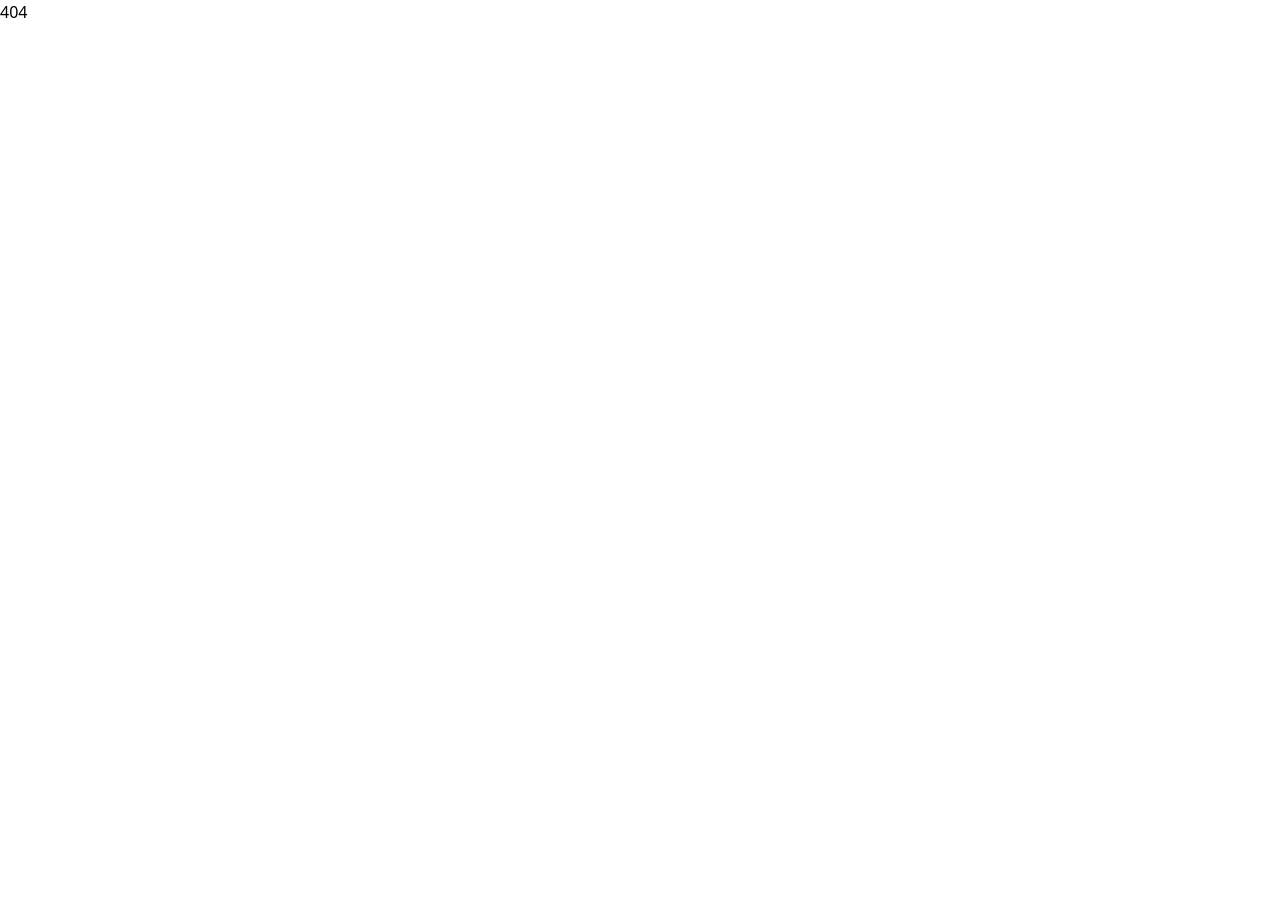
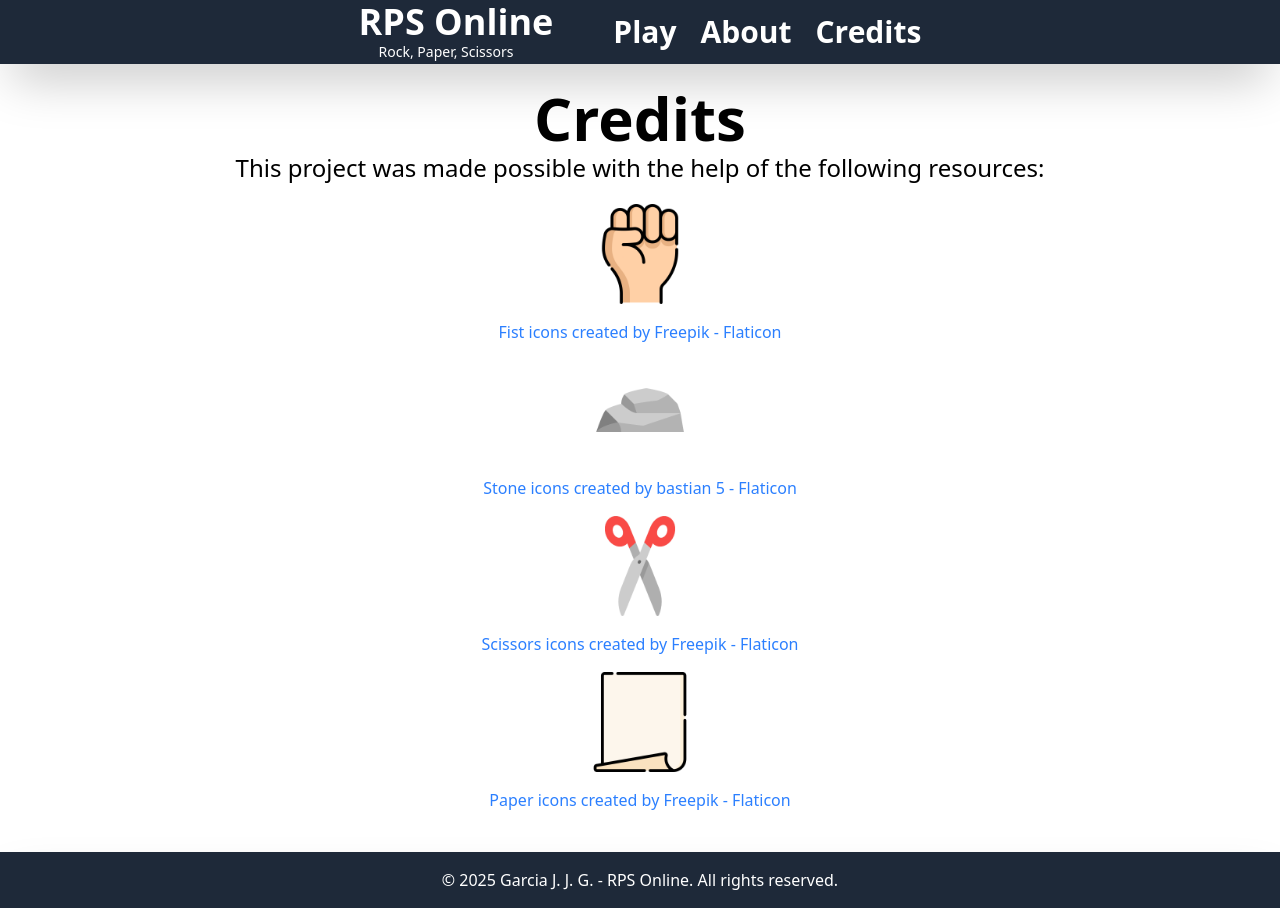
Before and after one commit to DustyCs/RPS-Online, a React (Vite) app in the folder frontend/RPS Online/: page /credits in a window 1280 px wide. Before the commit the page ends 800 px from the top, so only its background shows below. Built offline with nearby package versions, Linux system fonts and the light colour scheme.

Commit message:
Frontend Pages Almost Complete

```diff
--- a/frontend/RPS Online/src/components/Navbar.jsx
+++ b/frontend/RPS Online/src/components/Navbar.jsx
@@ -2,7 +2,7 @@ export default function Navbar() {
   return (
     <div className="w-full h-16 bg-gray-800 shadow-2xl gap-15 text-white p-4 flex justify-center items-center">
         <div>
-            <h1 className="text-4xl font-extrabold">RPS Online</h1>
+            <h1 className="text-4xl font-extrabold cursor-pointer" onClick={() => window.location.href = "/"}>RPS Online</h1>
             <p className="text-sm pl-5">Rock, Paper, Scissors</p>
         </div>
         <nav >
--- a/frontend/RPS Online/src/features/game/components/player_interface.jsx
+++ b/frontend/RPS Online/src/features/game/components/player_interface.jsx
@@ -16,6 +16,7 @@ export default function PlayerInterface() {
 
     const FistIMG = Fist
     const [selectedChoice, setSelectedChoice] = useState(null);
+    const [enemyChoice, setEnemyChoice] = useState(null);
     const [loading, setLoading] = useState(true);
 
     useEffect(() => {
@@ -28,14 +29,14 @@ export default function PlayerInterface() {
 
   return (
     <>
-        <div className={loading ? 'flex items-center bg-amber-50 justify-center w-full h-full' : 'relative flex items-center bg-amber-50 justify-center w-full h-full'}>
+        <div className={loading ? 'flex items-center bg-amber-50 justify-center w-full h-full' : 'relative flex items-center bg-amber-50 justify-center w-full h-full shadow-lg'}>
                     <motion.div className={'absolute bottom-20'}
                         initial={{ x: 0, y: 0 }}
                         animate={ loading
                         ? { x:0 , y: 0 }
                         : { x:-300 ,y: -100 }}
                         transition={{ duration: 0.5, ease: 'easeOut' }}>
-                        <motion.img src={FistIMG} alt=""
+                        <motion.img src={selectedChoice === null ? FistIMG : selectedChoice.img} alt=""
                             initial={{ rotate: 0 }}
                             animate={ loading
                                 ? { rotate: 360 }
@@ -50,7 +51,11 @@ export default function PlayerInterface() {
                                     ? { duration: 1, repeat: Infinity, ease: 'easeOut' }
                                     : { duration: 0.3, ease: 'easeOut' }
                                 }
-                            className={ 'w-50 h-50 ' + (loading ? 'rotate-0' : 'rotate-90') }
+                            className={ 'w-50 h-50 ' + (loading
+                                ? 'rotate-0'
+                                : selectedChoice === null
+                                    ? 'rotate-90'
+                                : selectedChoice.name === 'Rock' ? 'rotate-0' :'rotate-90') }
                     />
                     </motion.div>
                     {/* Enemy Hand Mirrored */}
@@ -60,18 +65,18 @@ export default function PlayerInterface() {
                             ? { x: 0 , y: 0 }
                             : { x: 300 , y: -100 }}
                         transition={{ duration: 0.5, ease: 'easeOut' }}>
-                        <motion.img src={FistIMG} alt=""
+                        <motion.img src={ FistIMG } alt=""
                             initial={{ rotate: 0, scaleX: -1 }}
                             animate={ loading
                                 ? { rotate: -360 }
-                                : selectedChoice === null
+                                : enemyChoice === null
                                     ? { rotate: [0, -90, 0] }
                                     : { rotate: 0 }
                                 }
                             transition={
                                 loading
                                 ? { duration: 1, repeat: Infinity, ease: 'linear' }
-                                : selectedChoice === null
+                                : enemyChoice === null
                                     ? { duration: 1, repeat: Infinity, ease: 'easeOut' }
                                     : { duration: 0.3, ease: 'easeOut' }
                                 }
@@ -79,7 +84,7 @@ export default function PlayerInterface() {
                     />
                     </motion.div>
         </div>
-        <div className=' flex w-1/2 items-center justify-center h-[25%] bg-gray-300 '>
+        <div className=' flex w-1/2 items-center justify-center h-[25%] bg-gray-300 rounded-b-md outline-amber-50 outline-2 '>
             {
                 loading ? (
                     <div>
--- /dev/null
+++ b/frontend/RPS Online/src/features/main/pages/About.jsx
@@ -0,0 +1,18 @@
+import React from 'react'
+
+export default function About() {
+  return (
+    <div className='w-[70%] h-full m-auto flex flex-col items-center p-6'>
+        <h1 className='text-6xl font-extrabold'>RPS Online</h1>
+        <p className='text-2xl p-1'>A simple game of Rock, Paper, Scissors created to practice online API polling before diving into Sockets.IO</p>
+        <p className='text-lg p-1'>This Online Rock-Paper-Scissors (RPS) game was built as part of my journey to deepen my understanding of full-stack web development.
+            Before diving into real-time communication with Socket.IO, I wanted to explore building an online multiplayer experience using API polling.
+            This project also gave me the opportunity to advance my skills in React and animation with Framer Motion, while practicing clean, maintainable component design.
+            Throughout development, I followed professional best practices to make the application feel as close to a production-ready React app as possible.
+            The backend is built using Node.js and Express, written in TypeScript, and tested with Jest to ensure reliability.
+            The frontend leverages React, Tailwind CSS for utility-first styling, and React Icons for visual polish. I also incorporated Helmet for basic security headers.
+            This project is one of several I plan to build using the MERN stack (MongoDB, Express, React, Node.js). Future projects will focus more on backend security,
+            middleware design, and real-time features like websockets.</p>
+    </div>
+  )
+}
--- /dev/null
+++ b/frontend/RPS Online/src/features/main/pages/Credits.jsx
@@ -0,0 +1,25 @@
+import Fist from '../../../assets/fists/fist.png'
+import Rock from '../../../assets/imgs/stone.png'
+import Paper from '../../../assets/imgs/scroll.png'
+import Scissors from '../../../assets/imgs/scissors.png'
+
+export default function Credits() {
+  return (
+        <div>
+            <div className='w-[70%] h-full m-auto flex flex-col items-center p-6'>
+                <h1 className='text-6xl font-extrabold'>Credits</h1>
+                <p className='text-2xl p-1'> This project was made possible with the help of the following resources:</p>
+                <div className='flex flex-col items-center justify-center gap-4 p-4'>
+                    <img className='h-25 w-25' src={Fist} alt="" />
+                    <a href="https://www.flaticon.com/free-icons/fist" title="fist icons" className='text-blue-500'>Fist icons created by Freepik - Flaticon</a>
+                    <img className='h-25 w-25' src={Rock} alt="" />
+                    <a href="https://www.flaticon.com/free-icons/stone" title="stone icons" className='text-blue-500'>Stone icons created by bastian 5 - Flaticon</a>
+                    <img className='h-25 w-25' src={Scissors} alt="" />
+                    <a href="https://www.flaticon.com/free-icons/scissors" title="scissors icons" className='text-blue-500'>Scissors icons created by Freepik - Flaticon</a>
+                    <img className='h-25 w-25' src={Paper} alt="" />
+                    <a href="https://www.flaticon.com/free-icons/paper" title="paper icons" className='text-blue-500'>Paper icons created by Freepik - Flaticon</a>
+                </div>
+            </div>
+        </div>
+    )
+}
--- a/frontend/RPS Online/src/routes/AppRoutes.jsx
+++ b/frontend/RPS Online/src/routes/AppRoutes.jsx
@@ -2,6 +2,8 @@ import { Routes, Route } from 'react-router-dom'
 import MainLayout from '../layouts/MainLayout'
 import MainPage from '../features/main/pages/MainPage'
 import Play from '../features/game/pages/Play'
+import About from '../features/main/pages/About'
+import Credits from '../features/main/pages/Credits'
 
 export function AppRoutes() {
   return (
@@ -9,6 +11,8 @@ export function AppRoutes() {
             <Route element={<MainLayout />}>
                 <Route path="/" element={<MainPage />} />
                 <Route path="/play" element={<Play />} />
+                <Route path="/about" element={<About />} />
+                <Route path="/credits" element={<Credits />} />
             </Route>
             <Route path="*" element={<h1>404</h1>} />
         </Routes>
```
